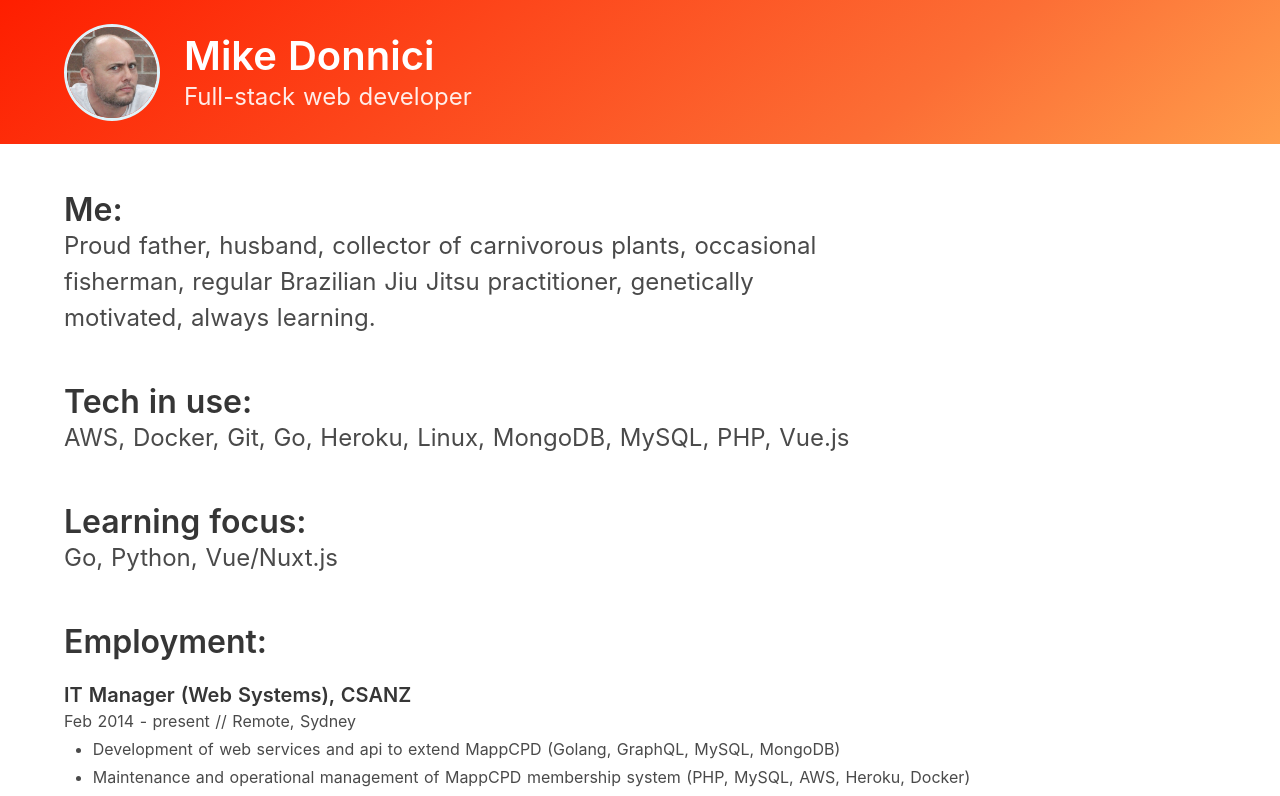
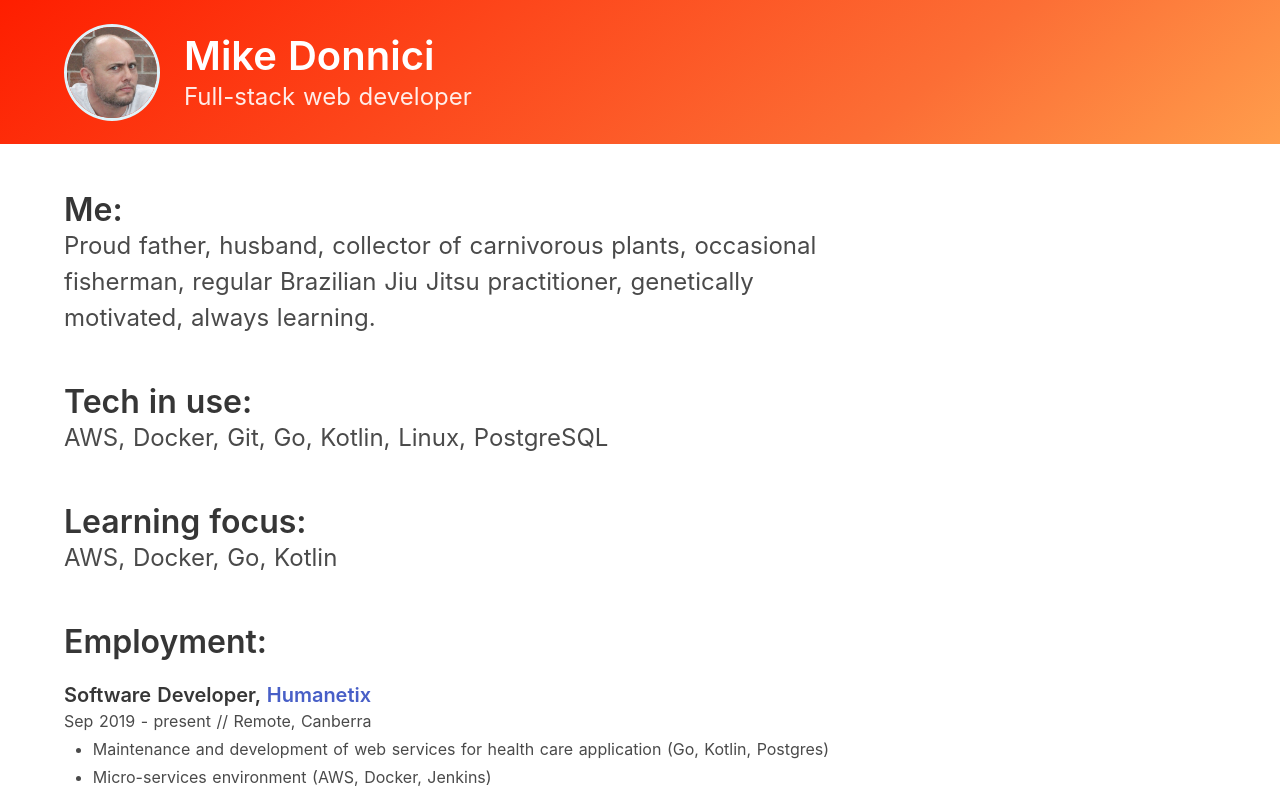
Before and after one commit to mikedonnici/mikedonnici, a Nuxt app: page / in a window 1280 px wide. Shown: the top 796 px of the page. Built offline with nearby package versions, Linux system fonts and the light colour scheme.

Commit message:
Update employment

```diff
--- a/pages/index.vue
+++ b/pages/index.vue
@@ -23,7 +23,7 @@
       <div class="container">
         <div class="content">
           <h3 class="title is-3 is-marginless">Tech in use:</h3>
-          <p class="is-size-4">AWS, Docker, Git, Go, Heroku, Linux, MongoDB, MySQL, PHP, Vue.js</p>
+          <p class="is-size-4">AWS, Docker, Git, Go, Kotlin, Linux, PostgreSQL</p>
         </div>
       </div>
     </section>
@@ -32,7 +32,7 @@
       <div class="container">
         <div class="content">
           <h3 class="title is-3 is-marginless">Learning focus:</h3>
-          <p class="is-size-4">Go, Python, Vue/Nuxt.js</p>
+          <p class="is-size-4">AWS, Docker, Go, Kotlin</p>
         </div>
       </div>
     </section>
@@ -41,14 +41,24 @@
       <div class="content">
         <div class="container">
           <h3 class="title is-3">Employment:</h3>
+
+          <h5 class="title is-5">Software Developer, <a href="http://humanetix.com.au/" target="_blank">Humanetix</a></h5>
+          <p class="subtitle is-6">Sep 2019 - present // Remote, Canberra</p>
+          <ul class="top-margin">
+            <li>Maintenance and development of web services for health care application (Go, Kotlin, Postgres)</li>
+            <li>Micro-services environment (AWS, Docker, Jenkins)
+            <li>Agile (scrum) workflow (Jira, Bitbucket)</li>
+          </ul>
+
           <h5 class="title is-5">IT Manager (Web Systems), CSANZ</h5>
-          <p class="subtitle is-6">Feb 2014 - present // Remote, Sydney</p>
+          <p class="subtitle is-6">Feb 2014 - Sep 2019 // Remote, Sydney</p>
           <ul class="top-margin">
             <li>Development of web services and api to extend MappCPD (Golang, GraphQL, MySQL, MongoDB)</li>
             <li>Maintenance and operational management of MappCPD membership system (PHP, MySQL, AWS, Heroku, Docker)</li>
             <li>General web development and site maintenance (WordPress, VuePress, Nuxt.js/Vue.js)</li>
             <li>Liaise with IT &amp; Education Committees</li>
           </ul>
+
           <h5 class="title is-5">Owner / Director, Mesa</h5>
           <p class="subtitle is-6">2004 - 2018 // Remote, Sydney</p>
           <ul>
```
